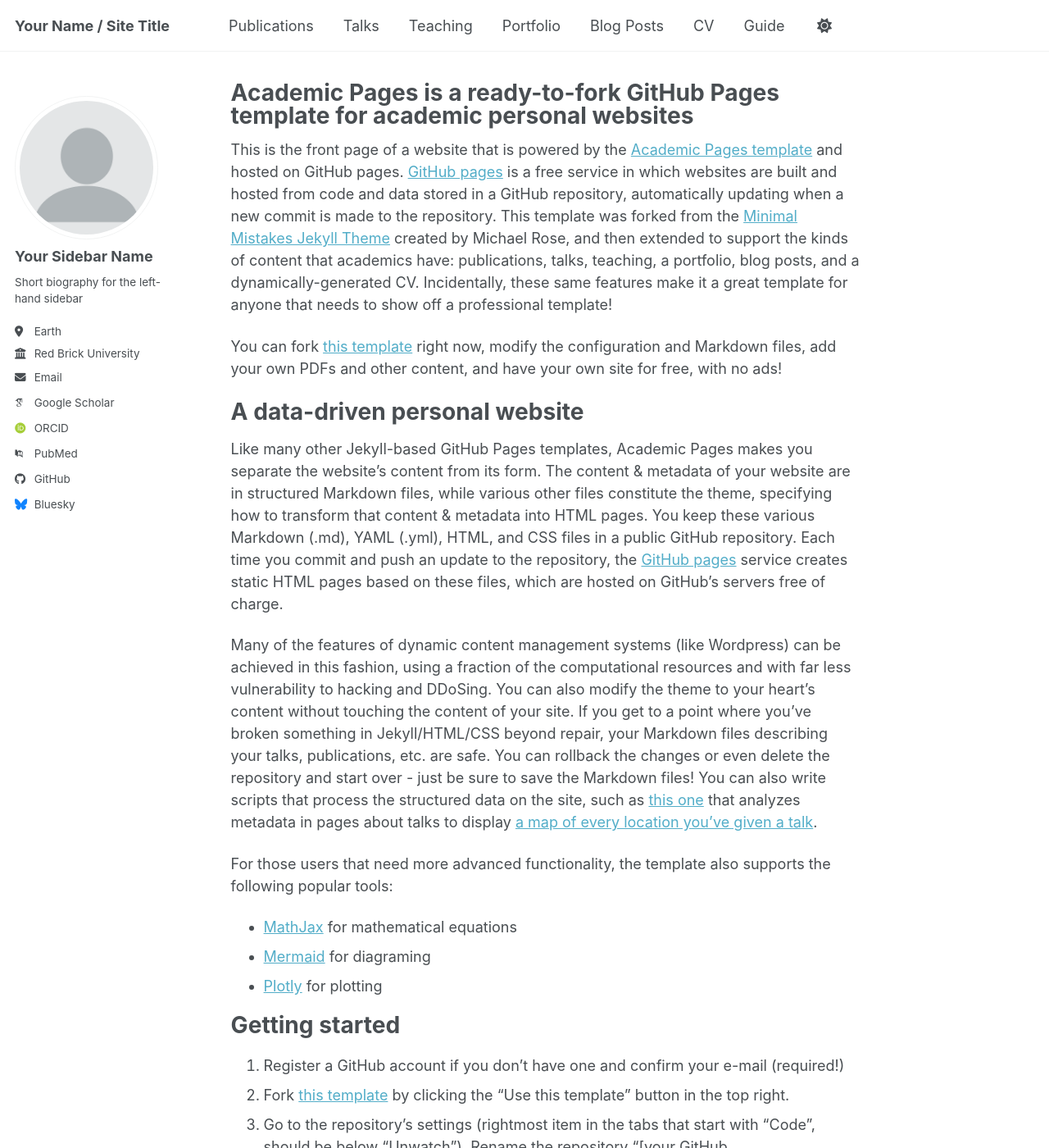
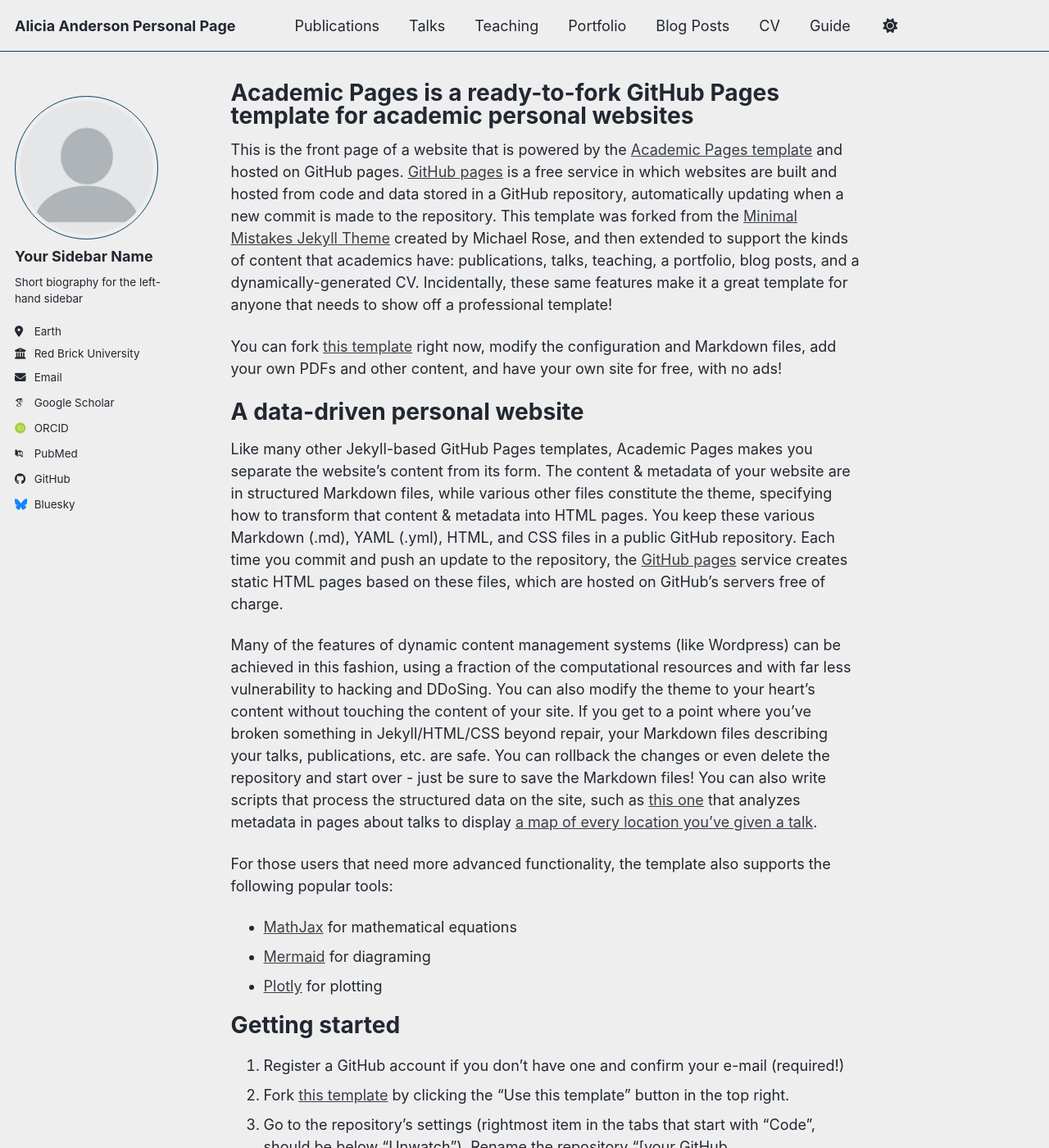
Before and after one commit to aliciaa34/aliciaa34.github.io, a Jekyll site: the page built from _pages/about.md, in a window 1280 px wide and 1400 px high. Shown: the whole window at 82% size. Built offline with Jekyll 4.4.1, drawn with Linux system fonts in a browser that asks for light colours; some web fonts are replaced; a script bundle is joined from its source files by our own code; library files that are not in the unit come from our copies; some of the changed text lies outside the part shown.

Commit message:
Update site configuration for personal page

```diff
--- a/_config.yml
+++ b/_config.yml
@@ -8,15 +8,15 @@
 
 # Basic Site Settings
 locale                   : "en-US"
-site_theme               : "default" # Currently available options are "default", "air"
-title                    : "Your Name / Site Title"
+site_theme               : "air" # Currently available options are "default", "air"
+title                    : "Alicia Anderson Personal Page"
 title_separator          : "-"
-name                     : &name "Your Name"
-description              : &description "Your Name's academic portfolio"   # Update this with a general description of your site, this is the default if not overridden by a page
-url                      : https://academicpages.github.io # The base hostname & protocol for your site e.g. "https://[your GitHub username].github.io",
+name                     : &name "Aliia Anderson"
+description              : &description "Alicia Anderson's academic portfolio"   # Update this with a general description of your site, this is the default if not overridden by a page
+url                      : https://aliciaa34.github.io # The base hostname & protocol for your site e.g. "https://[your GitHub username].github.io",
                                                            # or if you already have some other page hosted on Github then use "https://[your GitHub username].github.io/[Your Repo Name]"
 baseurl                  : "" # the subpath of your site, e.g. "/blog"
-repository               : "academicpages/academicpages.github.io"
+repository               : "aliciaa34/aliciaa34.github.io"
 
 # Site Author - The following control what appear as part of the author content on the side bar.
 #               If a field is blank the icon and link will not appear, otherwise it will be shown.
```
